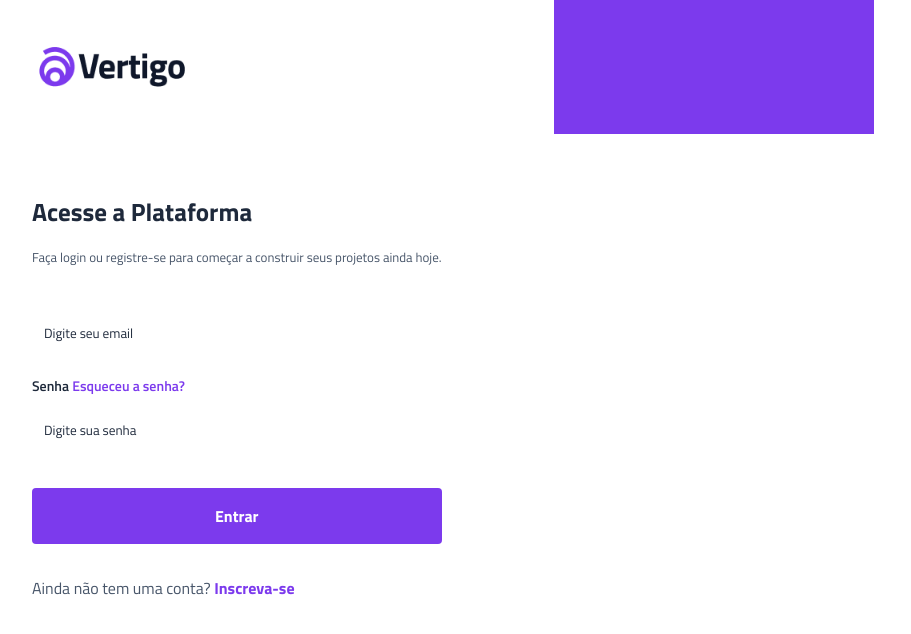
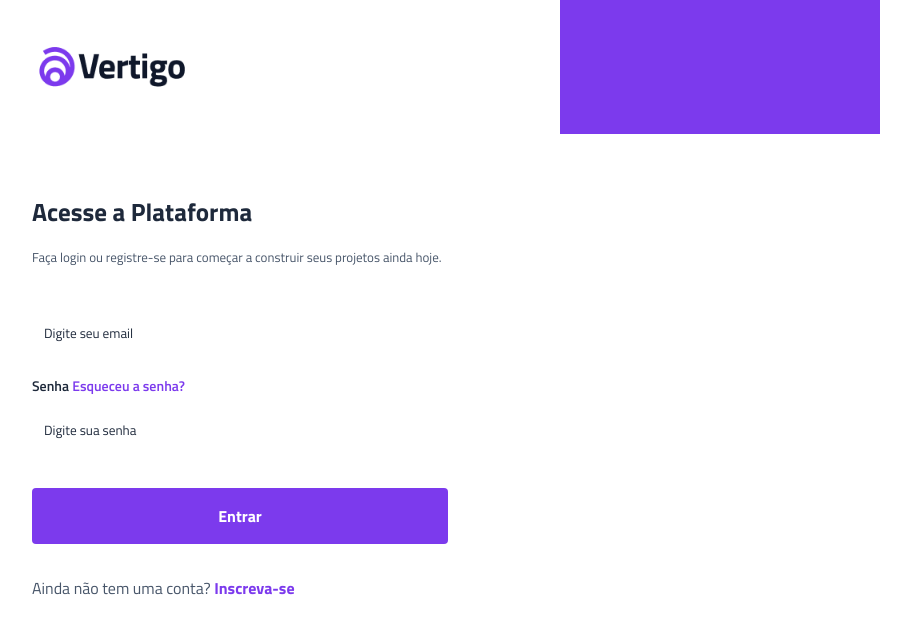
Before and after one commit to MathFMA/Projeto-Vertigo, a plain HTML site: page index.html in a window 1280 px wide. Shown: the whole page, without its empty margins (80-991 px from the left). Drawn offline with Linux system fonts and the light colour scheme.

```diff
--- a/style.css
+++ b/style.css
@@ -142,7 +142,12 @@ main {
        padding-inline: 7rem;
     }
 
+    .conteudo{
+       width: 100%;
+    }
+
     .bg-desktop{
         display: block;
+        width: 100%;
     }
 }
```
